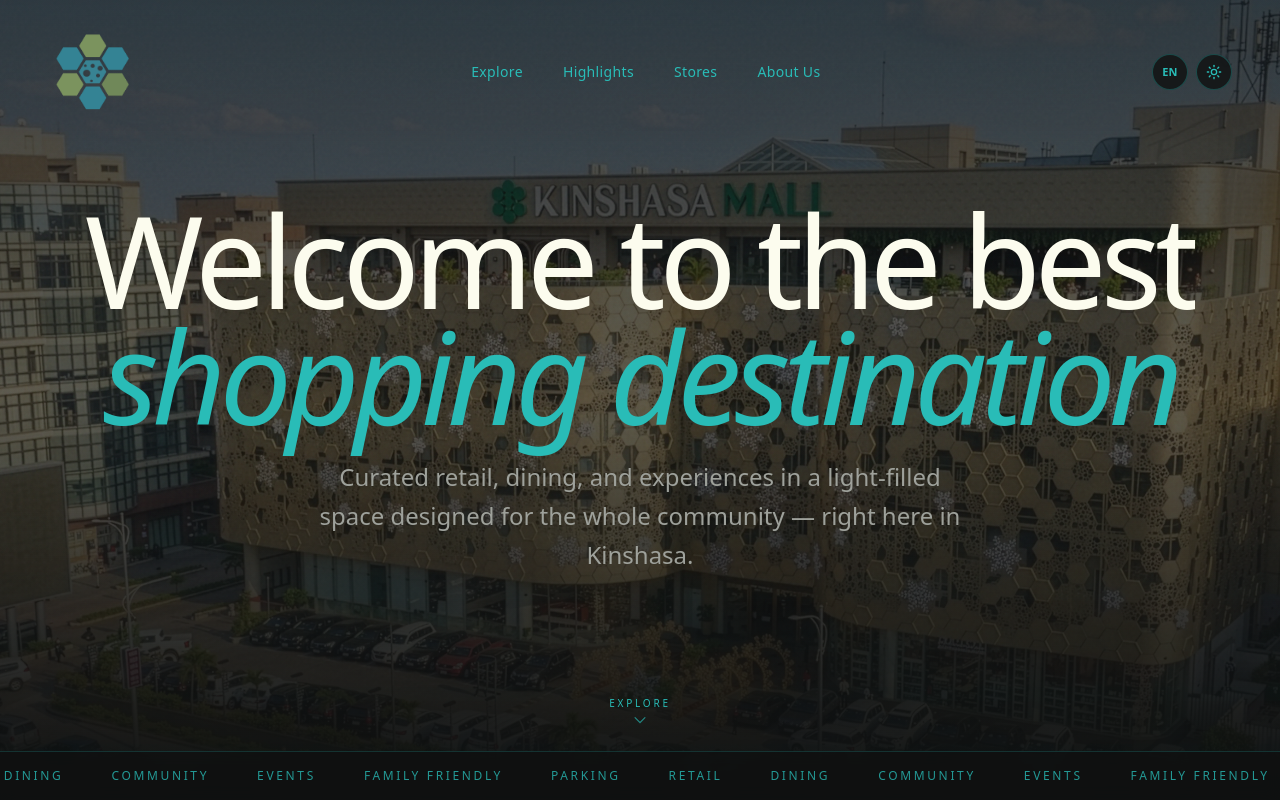
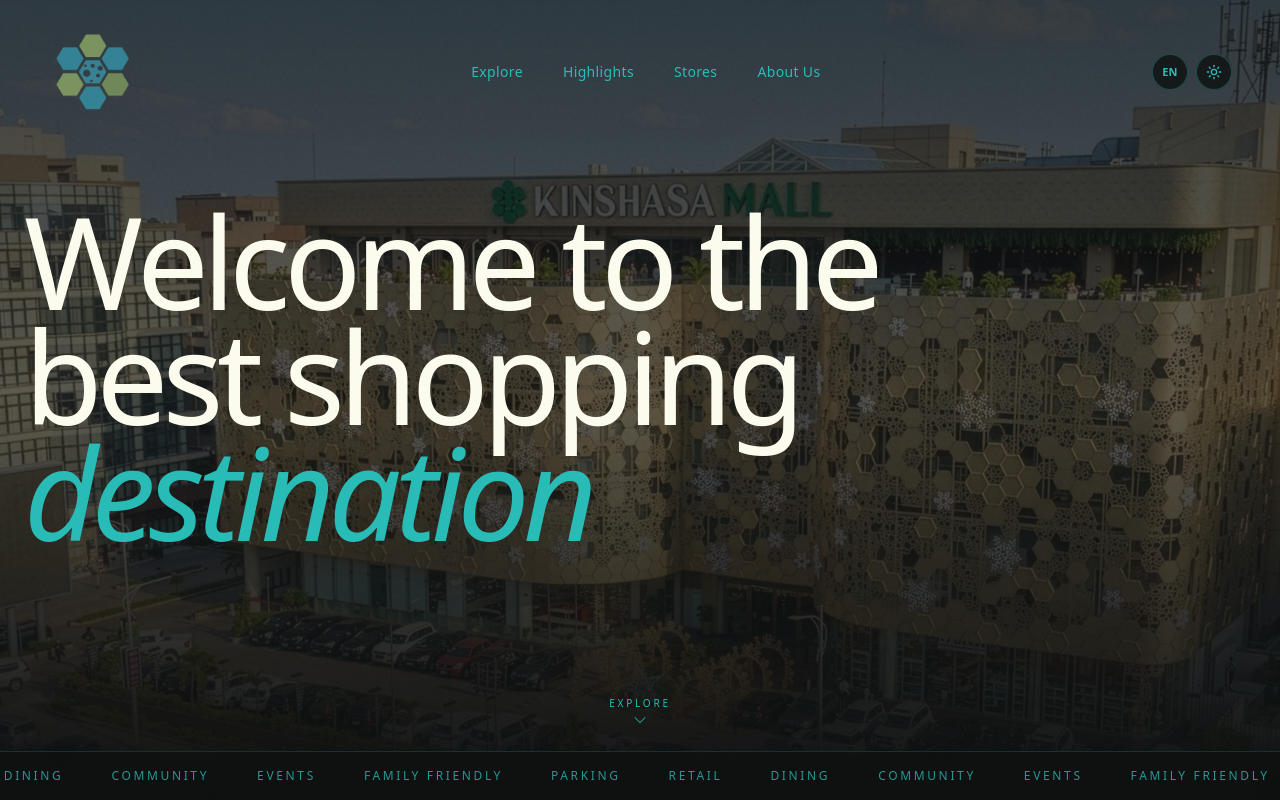
Before and after one commit to Youssef-Hamdan/kinshasa-mall-protfolio-v2, a Next.js app: page / in a window 1280 px wide. Shown: the top 800 px of the page. Built offline with nearby package versions, Linux system fonts and the light colour scheme; a web font is replaced by a local one.

Commit message:
fixed the hero whitness opacity and text animation and position

```diff
--- a/app/components/mall-landing/HeroSection.tsx
+++ b/app/components/mall-landing/HeroSection.tsx
@@ -3,18 +3,25 @@
 import Image from "next/image";
 import { motion, useReducedMotion } from "framer-motion";
 import { ChevronDown } from "lucide-react";
-import { BlurRevealTitle, TextAnimation } from "@/components/ui/text-animation";
 import { useTheme } from "next-themes";
-import { useEffect, useState } from "react";
+import { useEffect, useState, useRef } from "react";
 import { useLanguage } from "../premium-header/language-provider";
 import TrustMarquee from "./TrustMarquee";
 import { IMG } from "./constants";
+
+import gsap from "gsap";
+import { useGSAP } from "@gsap/react";
+import SplitType from "split-type";
+import { ScrollTrigger } from "gsap/ScrollTrigger";
+
+gsap.registerPlugin(ScrollTrigger);
 
 export function HeroSection() {
   const { t } = useLanguage();
   const reduceMotion = useReducedMotion();
   const { resolvedTheme } = useTheme();
   const [mounted, setMounted] = useState(false);
+  const container = useRef<HTMLElement>(null);
 
   useEffect(() => {
     setMounted(true);
@@ -23,22 +30,84 @@
   const isLight = mounted && resolvedTheme === "light";
   const heroSrc = IMG.heroDay;
   const heroImgClass = isLight
-    ? "object-cover opacity-[0.42] saturate-[0.65]"
+    ? "object-cover opacity-75 saturate-[0.8]"
     : "object-cover opacity-40";
+
+  useGSAP(
+    () => {
+      if (reduceMotion) return;
+
+      // 1. Split the text
+      const titleSplit = new SplitType("[data-hero='title']", { types: "chars" });
+
+      // 2. Set Initial States
+      if (titleSplit.chars) {
+        gsap.set(titleSplit.chars, { yPercent: 100 });
+      }
+
+      // 3. Main Timeline
+      const tl = gsap.timeline({ defaults: { ease: "power3.out" } });
+
+      if (titleSplit.chars) {
+        tl.to(
+          titleSplit.chars,
+          {
+            yPercent: 0,
+            duration: 0.6,
+            stagger: 0.015,
+          },
+          0.1
+        );
+      }
+
+      // 4. Scroll Parallax
+      gsap.to("[data-hero='img']", {
+        yPercent: 30,
+        scale: 1.1,
+        ease: "none",
+        scrollTrigger: {
+          trigger: container.current,
+          start: "top top",
+          end: "bottom top",
+          scrub: 1,
+        },
+      });
+
+      return () => {
+        titleSplit.revert();
+      };
+    },
+    { scope: container, dependencies: [reduceMotion, t] }
+  );
 
   const scrollPastHero = () => {
     const maxScroll = Math.max(0, document.documentElement.scrollHeight - window.innerHeight);
     window.scrollTo({ top: Math.min(window.innerHeight, maxScroll), behavior: "smooth" });
   };
 
+  const fullTitle = `${t.hero.titleLine1} ${t.hero.titleAccent}`;
+  const words = fullTitle.split(" ");
+  const lastWord = words.pop();
+
+  const titleLines = [];
+  for (let i = 0; i < words.length; i += 3) {
+    titleLines.push(words.slice(i, i + 3).join(" "));
+  }
+
+  if (lastWord) {
+    titleLines.push(lastWord);
+  }
+
   return (
     <section
       id="home"
+      ref={container}
       className="bg-hero-bg relative flex max-lg:overflow-x-clip min-h-[100svh] w-full scroll-mt-24 flex-col overflow-hidden md:scroll-mt-28"
     >
-      <div className="absolute inset-0 z-0">
+      <div className="absolute inset-0 z-0 overflow-hidden">
         <div className="hero-kenburns absolute inset-0 origin-center overflow-hidden">
           <Image
+            data-hero="img"
             key={heroSrc}
             src={heroSrc}
             alt=""
@@ -62,29 +131,25 @@
           className="pointer-events-none absolute inset-0 z-[3] dark:hidden"
           style={{
             background:
-              "radial-gradient(ellipse 84% 76% at 50% 32%, transparent 10%, rgb(252 252 238 / 0.78) 52%, rgb(252 252 238 / 0.97) 100%)",
+              "radial-gradient(ellipse 84% 76% at 50% 32%, transparent 10%, rgb(252 252 238 / 0.3) 52%, rgb(252 252 238 / 0.6) 100%)",
           }}
           aria-hidden
         />
       </div>
 
-      <div className="relative z-10 container mx-auto flex flex-1 flex-col items-center justify-center px-4 pt-20 pb-8 text-center sm:px-6 sm:pt-24 md:pt-28">
+      <div className="relative z-10 container mx-auto flex flex-1 flex-col items-start justify-center px-4 pt-20 pb-8 text-left sm:px-6 sm:pt-24 md:pt-28">
         <div className="overflow-hidden">
-          <BlurRevealTitle
-            as="h1"
-            className="text-foreground mx-auto mb-5 max-w-6xl px-1 text-[clamp(2.25rem,9vw,3.75rem)] leading-[0.92] font-medium tracking-tighter sm:mb-6 sm:px-0 sm:text-6xl sm:leading-[0.9] md:text-8xl lg:text-9xl"
+          <h1
+            data-hero="title"
+            className="text-foreground max-w-6xl text-[clamp(2.25rem,9vw,3.75rem)] leading-[0.92] font-medium tracking-tighter sm:mb-6 sm:text-6xl sm:leading-[0.9] md:text-8xl lg:text-9xl flex flex-col"
           >
-            {t.hero.titleLine1} <br />
-            <span className="text-primary font-light italic">{t.hero.titleAccent}</span>
-          </BlurRevealTitle>
+            {titleLines.map((line, idx) => (
+              <span key={idx} className={idx === titleLines.length - 1 ? "text-primary font-light italic block" : "block"}>
+                {line}
+              </span>
+            ))}
+          </h1>
         </div>
-
-        <TextAnimation
-          as="p"
-          text={t.hero.description}
-          letterAnime={false}
-          className="text-muted-foreground mx-auto max-w-2xl px-1 text-sm leading-relaxed font-light sm:px-0 sm:text-base md:text-xl lg:text-2xl"
-        />
       </div>
 
       <div className="relative z-10 mt-auto flex w-full flex-col items-center">
--- a/package.json
+++ b/package.json
@@ -9,14 +9,17 @@
     "lint": "eslint"
   },
   "dependencies": {
+    "@gsap/react": "^2.1.2",
     "clsx": "^2.1.1",
     "framer-motion": "^12.38.0",
+    "gsap": "^3.15.0",
     "lucide-react": "^1.8.0",
     "motion": "^12.38.0",
     "next": "16.2.3",
     "next-themes": "^0.4.6",
     "react": "19.2.4",
     "react-dom": "19.2.4",
+    "split-type": "^0.3.4",
     "tailwind-merge": "^3.5.0"
   },
   "devDependencies": {
```
Also changed, not shown: 1 other file (tests, documents, lock files or other folders).
